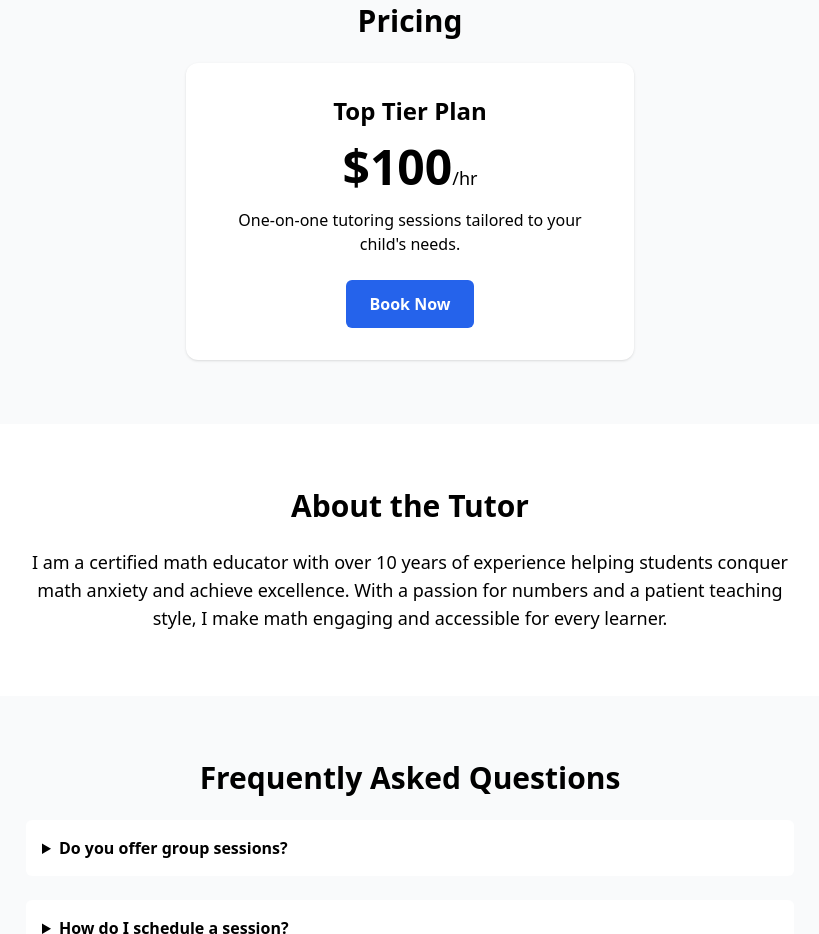
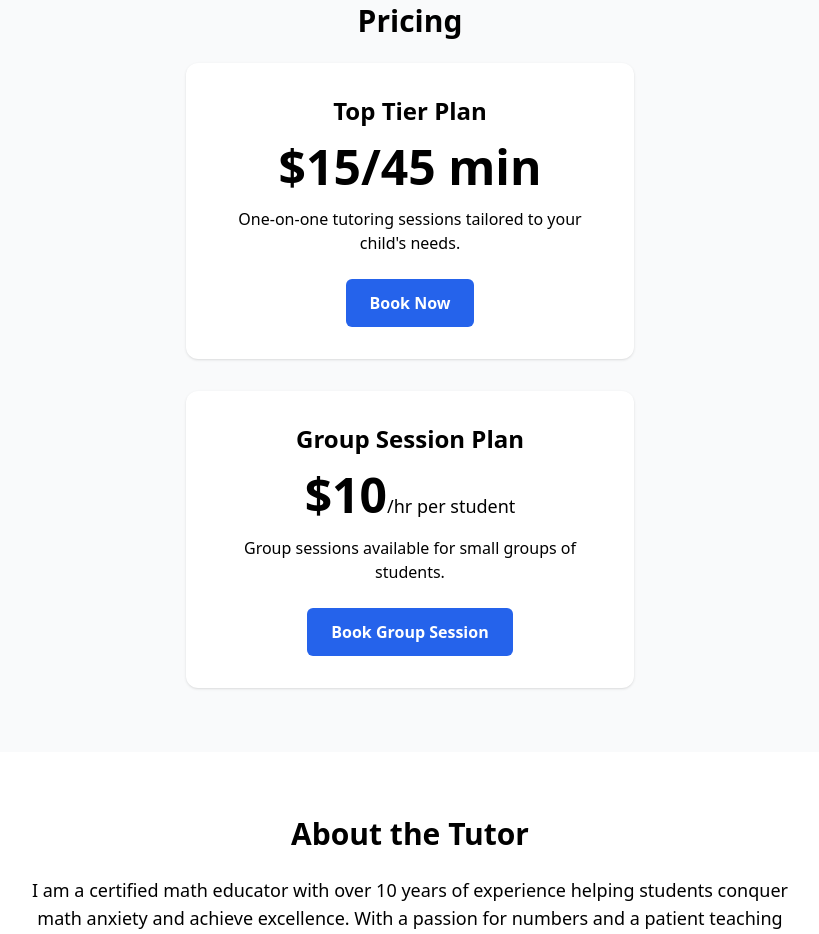
Before and after one commit to VahinShah/math-mastery-site, a plain HTML site: page index.html in a window 1280 px wide. Shown: the part 769-1703 px from the top of the page, without its empty margins (230-1049 px from the left). Drawn offline with nearby package versions, Linux system fonts and the light colour scheme; files whose address does not match are found by name.

Commit message:
Update pricing and add group sessions

```diff
--- a/index.html
+++ b/index.html
@@ -46,6 +46,7 @@
       <div class="p-6 bg-gray-100 dark:bg-gray-800 rounded-xl shadow">
         <h3 class="text-xl font-semibold mb-3">Grades 7–8</h3>
         <p>Get ahead in algebra, geometry, and prepare for high school math success.</p>
+
       </div>
     </div>
   </section>
@@ -55,10 +56,16 @@
     <h2 class="text-3xl font-bold mb-6 text-center">Pricing</h2>
     <div class="max-w-md mx-auto p-8 bg-white dark:bg-gray-700 rounded-xl shadow text-center">
       <h3 class="text-2xl font-semibold mb-4">Top Tier Plan</h3>
-      <p class="text-5xl font-bold mb-4">$100<span class="text-lg font-medium">/hr</span></p>
+<p class="text-5xl font-bold mb-4">$15<span clasg="text-lg font-medium">/45 min</span></p>
       <p class="mb-6">One-on-one tutoring sessions tailored to your child's needs.</p>
       <a href="#booking" class="inline-block px-6 py-3 bg-blue-600 text-white font-semibold rounded-md">Book Now</a>
     </div>
+    <div class="max-w-md mx-auto mt-8 p-8 bg-white dark:bg-gray-700 rounded-xl shadow text-center">
+    <h3 class="text-2xl font-semibold mb-4">Group Session Plan</h3>
+    <p class="text-5xl font-bold mb-4">$10<span class="text-lg font-medium">/hr per student</span></p>
+    <p class="mb-6">Group sessions available for small groups of students.</p>
+    <a href="#booking" class="inline-block px-6 py-3 bg-blue-600 text-white font-semibold rounded-md">Book Group Session</a>
+  </div>
   </section>
 
   <!-- About -->
```
